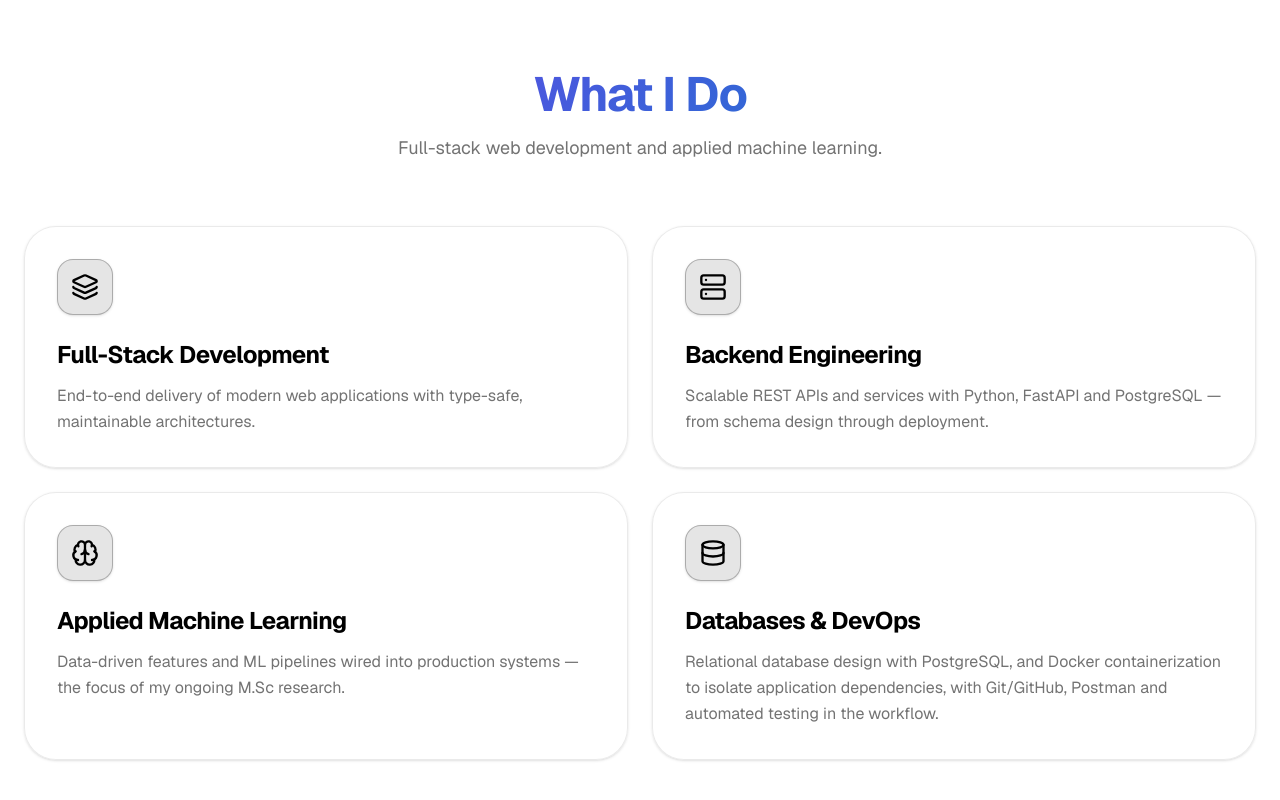
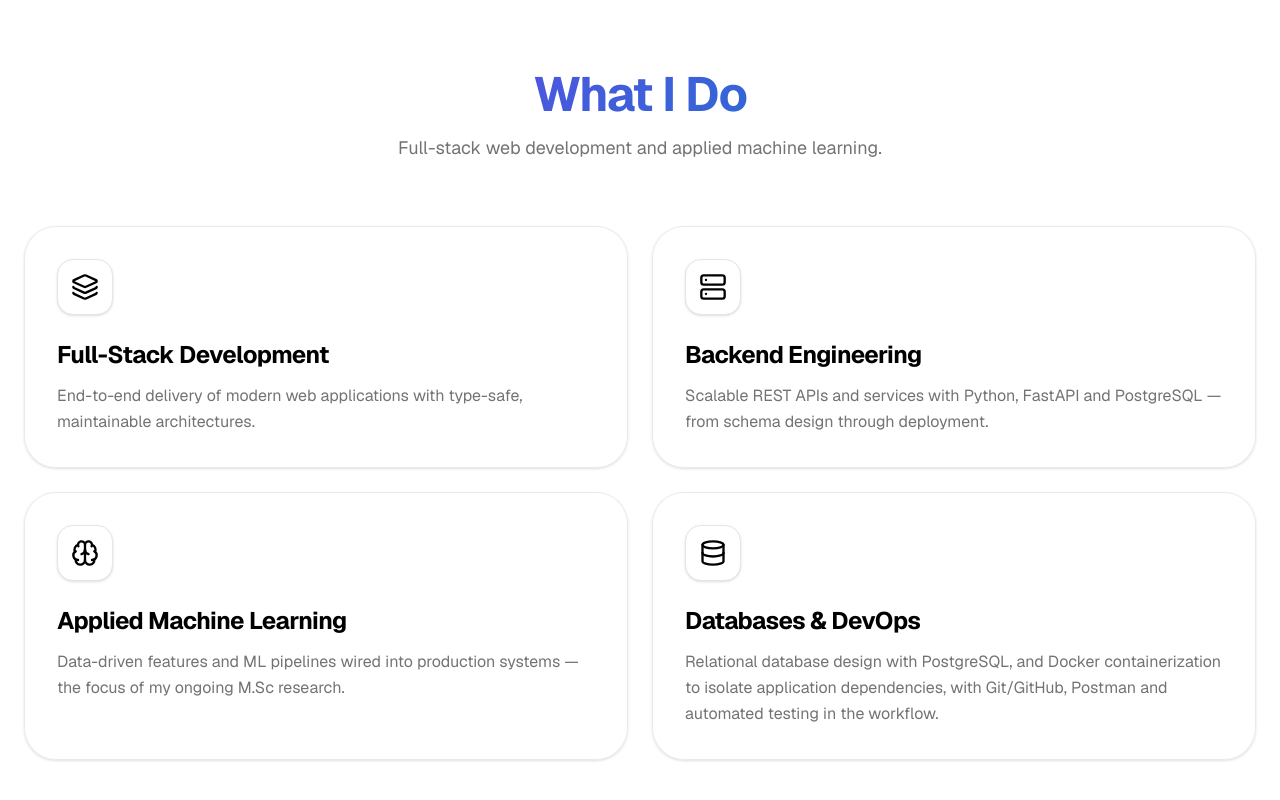
Before and after one commit to rahmanmostafijur/portfolio, a React (Vite) app: page / in a window 1280 px wide. Shown: the part 1584-2384 px from the top of the page. Built offline with nearby package versions, Linux system fonts and the light colour scheme.

Commit message:
feat(ui): mouse-following spotlight glow on service and education cards
Also matches the template's white icon tiles and plain-font dates.

```diff
--- a/src/components/sections/Education.tsx
+++ b/src/components/sections/Education.tsx
@@ -12,6 +12,7 @@ import { education, headings } from '@/data/profile';
 import { cn } from '@/lib/utils';
 import Section from '@/components/layout/Section';
 import Reveal from '@/components/ui/Reveal';
+import SpotlightCard from '@/components/ui/SpotlightCard';
 
 const degreeIcons: LucideIcon[] = [GraduationCap, BookOpen, School];
 
@@ -30,9 +31,9 @@ export default function Education() {
           return (
             <li key={item.degree}>
               <Reveal delay={i * 0.08} className="h-full">
-                <article className="group h-full rounded-[2rem] border border-border/80 bg-card/80 p-8 shadow-sm transition-all duration-300 hover:-translate-y-1.5 hover:shadow-2xl">
+                <SpotlightCard className="h-full rounded-[2rem] border border-border/80 bg-card/80 p-8 shadow-sm transition-all duration-300 hover:-translate-y-1.5 hover:shadow-2xl">
                   <div className="mb-6 flex items-start justify-between gap-4">
-                    <span className="flex size-14 shrink-0 items-center justify-center rounded-2xl border border-primary/25 bg-primary/10 text-primary shadow-sm">
+                    <span className="flex size-14 shrink-0 items-center justify-center rounded-2xl border border-border bg-card text-primary shadow-sm">
                       <Icon aria-hidden className="size-7" />
                     </span>
                     {item.highlight && (
@@ -57,7 +58,7 @@ export default function Education() {
                       {item.institution}
                     </span>
                     <span aria-hidden>•</span>
-                    <span className="flex items-center gap-1.5 font-mono font-bold text-primary">
+                    <span className="flex items-center gap-1.5 font-bold text-foreground">
                       <Calendar aria-hidden className="size-3.5" />
                       {item.years}
                     </span>
@@ -71,7 +72,7 @@ export default function Education() {
                       </li>
                     ))}
                   </ul>
-                </article>
+                </SpotlightCard>
               </Reveal>
             </li>
           );
--- a/src/components/sections/Services.tsx
+++ b/src/components/sections/Services.tsx
@@ -2,6 +2,7 @@ import { Brain, Database, Layers, Server, type LucideIcon } from 'lucide-react';
 import { headings, services, type Service } from '@/data/profile';
 import Section from '@/components/layout/Section';
 import Reveal from '@/components/ui/Reveal';
+import SpotlightCard from '@/components/ui/SpotlightCard';
 
 const serviceIcons: Record<Service['icon'], LucideIcon> = {
   layers: Layers,
@@ -19,13 +20,13 @@ export default function Services() {
           return (
             <li key={service.title}>
               <Reveal delay={i * 0.08} className="h-full">
-                <article className="group h-full rounded-[2rem] border border-border/80 bg-card/80 p-8 shadow-sm transition-all duration-300 hover:-translate-y-1.5 hover:shadow-2xl">
-                  <span className="mb-6 flex size-14 items-center justify-center rounded-2xl border border-primary/25 bg-primary/10 text-primary shadow-sm transition-transform duration-300 group-hover:scale-110">
+                <SpotlightCard className="h-full rounded-[2rem] border border-border/80 bg-card/80 p-8 shadow-sm transition-all duration-300 hover:-translate-y-1.5 hover:shadow-2xl">
+                  <span className="mb-6 flex size-14 items-center justify-center rounded-2xl border border-border bg-card text-primary shadow-sm transition-transform duration-300 group-hover:scale-110">
                     <Icon aria-hidden className="size-7" />
                   </span>
                   <h3 className="mb-3 text-2xl font-bold tracking-tight text-foreground">{service.title}</h3>
                   <p className="text-base leading-relaxed text-muted-foreground">{service.description}</p>
-                </article>
+                </SpotlightCard>
               </Reveal>
             </li>
           );
--- /dev/null
+++ b/src/components/ui/SpotlightCard.tsx
@@ -0,0 +1,51 @@
+import { useRef, type PointerEvent, type ReactNode } from 'react';
+import { cn } from '@/lib/utils';
+
+interface SpotlightCardProps {
+  className?: string;
+  children: ReactNode;
+}
+
+const layerClass =
+  'pointer-events-none absolute -inset-px rounded-[inherit] opacity-0 transition-opacity duration-300 group-hover:opacity-100';
+
+/**
+ * Card with a violet-to-sky glow that follows the mouse while hovered.
+ * The pointer position is written to CSS variables, so moving never re-renders React.
+ */
+export default function SpotlightCard({ className, children }: SpotlightCardProps) {
+  const ref = useRef<HTMLElement>(null);
+
+  const handlePointerMove = (event: PointerEvent<HTMLElement>) => {
+    if (event.pointerType !== 'mouse' || !ref.current) return;
+    const rect = ref.current.getBoundingClientRect();
+    ref.current.style.setProperty('--spot-x', `${event.clientX - rect.left}px`);
+    ref.current.style.setProperty('--spot-y', `${event.clientY - rect.top}px`);
+  };
+
+  return (
+    <article
+      ref={ref}
+      onPointerMove={handlePointerMove}
+      className={cn('group relative overflow-hidden', className)}
+    >
+      <div
+        aria-hidden
+        className={layerClass}
+        style={{
+          background:
+            'radial-gradient(300px circle at var(--spot-x, 50%) var(--spot-y, 50%), rgba(139, 92, 246, 0.12), transparent 75%)',
+        }}
+      />
+      <div
+        aria-hidden
+        className={layerClass}
+        style={{
+          background:
+            'radial-gradient(300px circle at var(--spot-x, 50%) var(--spot-y, 50%), rgb(139, 92, 246), rgb(56, 189, 248), transparent 70%)',
+        }}
+      />
+      <div className="relative z-10 h-full">{children}</div>
+    </article>
+  );
+}
```
